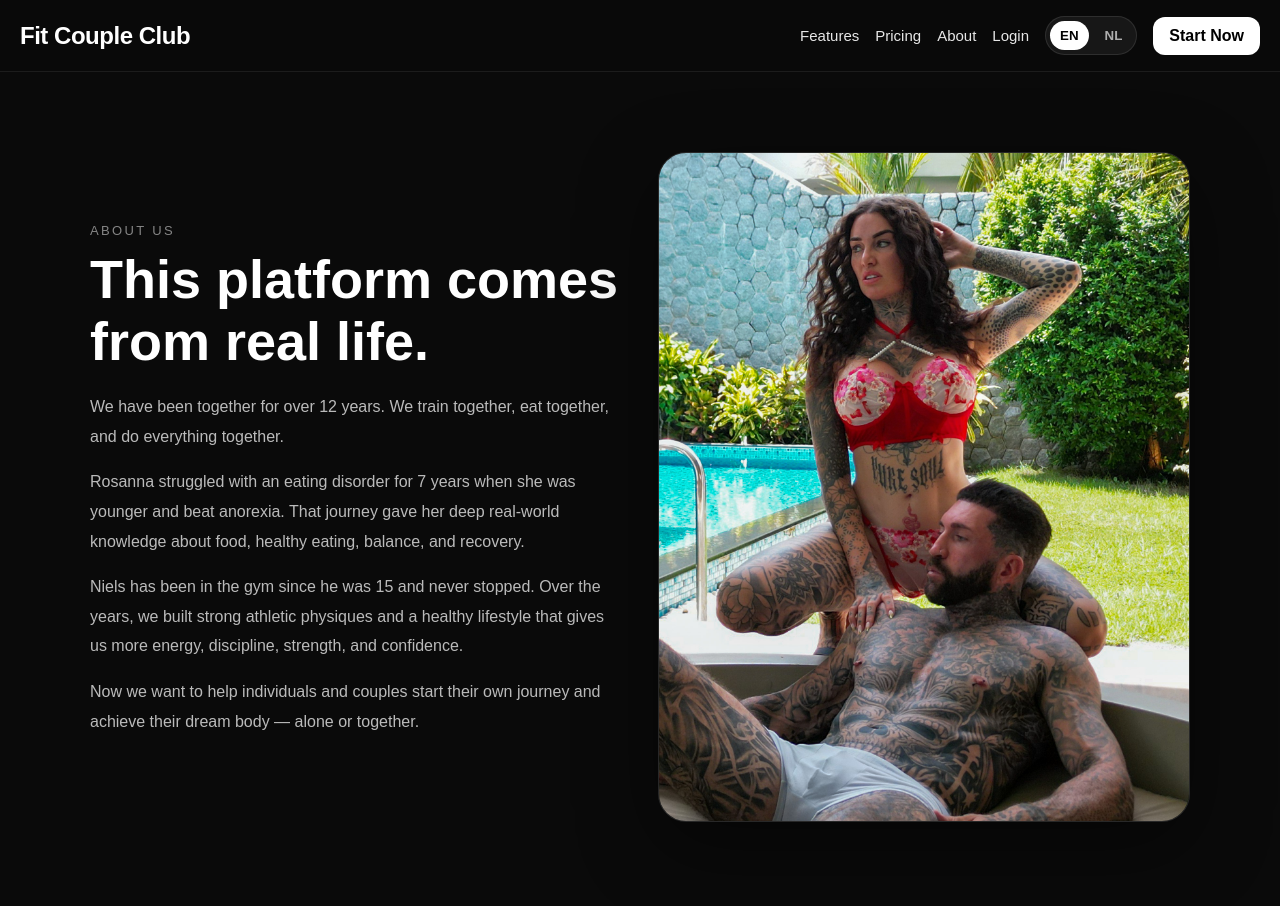
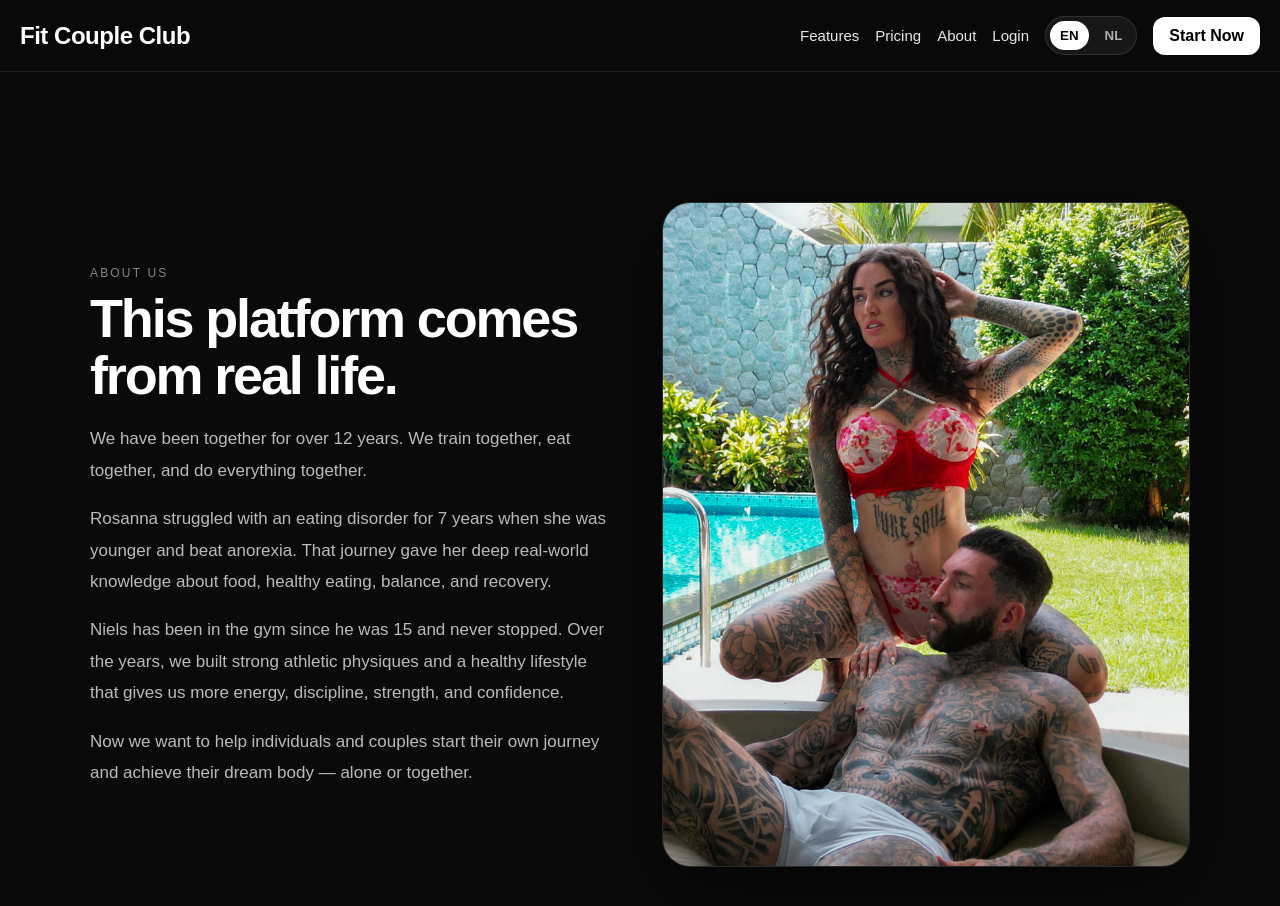
Before and after one commit to nielsvdz-ops/fit-couple-club, a Next.js app: page /about in a window 1280 px wide. Shown: the top 906 px of the page. Built offline with nearby package versions, Linux system fonts and the light colour scheme.

Commit message:
Update page.js

```diff
--- a/app/about/page.js
+++ b/app/about/page.js
@@ -1,45 +1,52 @@
+"use client";
+
 import Navbar from "../../components/Navbar";
+import { useLanguage } from "../../lib/useLanguage";
 
 export default function AboutPage() {
+  const { language } = useLanguage();
+
+  const t = {
+    en: {
+      eyebrow: "About Us",
+      title: "This platform comes from real life.",
+      p1: "We have been together for over 12 years. We train together, eat together, and do everything together.",
+      p2: "Rosanna struggled with an eating disorder for 7 years when she was younger and beat anorexia. That journey gave her deep real-world knowledge about food, healthy eating, balance, and recovery.",
+      p3: "Niels has been in the gym since he was 15 and never stopped. Over the years, we built strong athletic physiques and a healthy lifestyle that gives us more energy, discipline, strength, and confidence.",
+      p4: "Now we want to help individuals and couples start their own journey and achieve their dream body — alone or together.",
+      imageAlt: "Niels and Rosanna - Fit Couple Club",
+    },
+    nl: {
+      eyebrow: "Over Ons",
+      title: "Dit platform komt uit het echte leven.",
+      p1: "Wij zijn al meer dan 12 jaar samen. We trainen samen, eten samen en doen eigenlijk alles samen.",
+      p2: "Rosanna heeft toen ze jonger was 7 jaar geworsteld met een eetstoornis en anorexia overwonnen. Die reis gaf haar veel echte ervaring met voeding, gezond eten, balans en herstel.",
+      p3: "Niels traint al sinds zijn 15e en is nooit gestopt. Door de jaren heen hebben we sterke, atletische lichamen en een gezonde lifestyle opgebouwd die ons meer energie, discipline, kracht en zelfvertrouwen geeft.",
+      p4: "Nu willen we individuen en koppels helpen om hun eigen journey te starten en hun droomlichaam te bereiken — alleen of samen.",
+      imageAlt: "Niels en Rosanna - Fit Couple Club",
+    },
+  }[language] || {};
+
   return (
     <main style={main}>
       <Navbar />
 
       <section style={twoColWrap}>
         <div>
-          <div style={eyebrowStyle}>About Us</div>
+          <div style={eyebrowStyle}>{t.eyebrow}</div>
 
-          <h1 style={pageTitle}>
-            This platform comes from real life.
-          </h1>
+          <h1 style={pageTitle}>{t.title}</h1>
 
-          <p style={textStyle}>
-            We have been together for over 12 years. We train together, eat together,
-            and do everything together.
-          </p>
-
-          <p style={textStyle}>
-            Rosanna struggled with an eating disorder for 7 years when she was younger
-            and beat anorexia. That journey gave her deep real-world knowledge about
-            food, healthy eating, balance, and recovery.
-          </p>
-
-          <p style={textStyle}>
-            Niels has been in the gym since he was 15 and never stopped. Over the years,
-            we built strong athletic physiques and a healthy lifestyle that gives us
-            more energy, discipline, strength, and confidence.
-          </p>
-
-          <p style={textStyle}>
-            Now we want to help individuals and couples start their own journey and
-            achieve their dream body — alone or together.
-          </p>
+          <p style={textStyle}>{t.p1}</p>
+          <p style={textStyle}>{t.p2}</p>
+          <p style={textStyle}>{t.p3}</p>
+          <p style={textStyle}>{t.p4}</p>
         </div>
 
         <div style={imageCardStyle}>
           <img
             src="/couple-pictures/DJI_0581.jpg"
-            alt="Niels and Rosanna - Fit Couple Club"
+            alt={t.imageAlt}
             style={imageStyle}
           />
         </div>
@@ -52,40 +59,47 @@ const main = {
   minHeight: "100vh",
   background: "#0a0a0a",
   color: "white",
+  overflowX: "hidden",
 };
 
 const twoColWrap = {
+  width: "100%",
   maxWidth: "1100px",
   margin: "0 auto",
-  padding: "80px 24px 100px",
+  padding: "clamp(96px, 12vw, 130px) 20px 80px",
   display: "grid",
-  gridTemplateColumns: "repeat(auto-fit, minmax(320px, 1fr))",
-  gap: "36px",
+  gridTemplateColumns: "repeat(auto-fit, minmax(min(100%, 320px), 1fr))",
+  gap: "clamp(28px, 5vw, 44px)",
   alignItems: "center",
 };
 
 const eyebrowStyle = {
-  fontSize: "13px",
+  fontSize: "12px",
   textTransform: "uppercase",
   letterSpacing: "0.18em",
   color: "rgba(255,255,255,0.5)",
+  marginBottom: "10px",
 };
 
 const pageTitle = {
-  fontSize: "54px",
+  fontSize: "clamp(36px, 8vw, 54px)",
+  lineHeight: 1.05,
   margin: "10px 0 20px",
+  fontWeight: "900",
+  letterSpacing: "-0.04em",
 };
 
 const textStyle = {
   color: "rgba(255,255,255,0.72)",
   lineHeight: 1.85,
   marginBottom: "14px",
+  fontSize: "clamp(15px, 2.5vw, 17px)",
 };
 
 const imageCardStyle = {
-  borderRadius: "28px",
+  borderRadius: "clamp(20px, 4vw, 28px)",
   overflow: "hidden",
-  minHeight: "420px",
+  minHeight: "clamp(320px, 70vw, 520px)",
   border: "1px solid rgba(255,255,255,0.12)",
   boxShadow: "0 24px 80px rgba(0,0,0,0.45)",
 };
@@ -93,7 +107,7 @@ const imageCardStyle = {
 const imageStyle = {
   width: "100%",
   height: "100%",
-  minHeight: "420px",
+  minHeight: "clamp(320px, 70vw, 520px)",
   objectFit: "cover",
   display: "block",
 };
```
